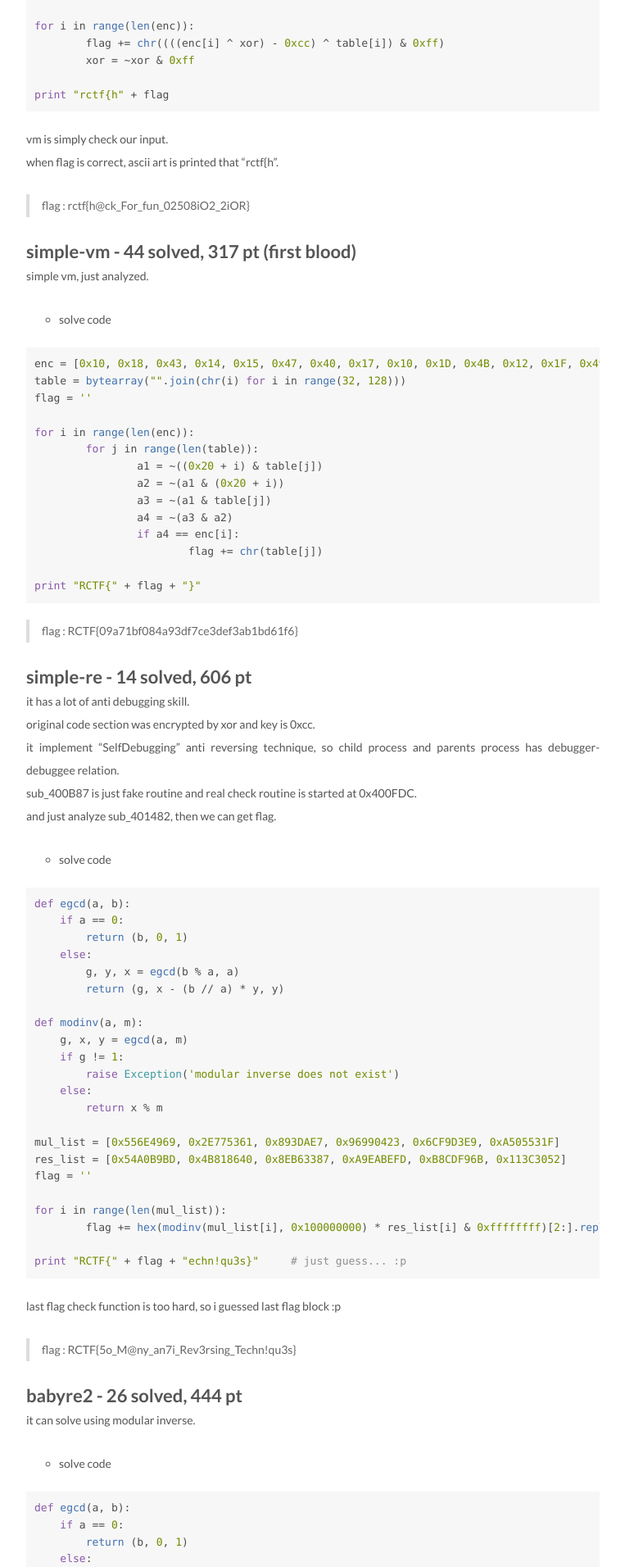
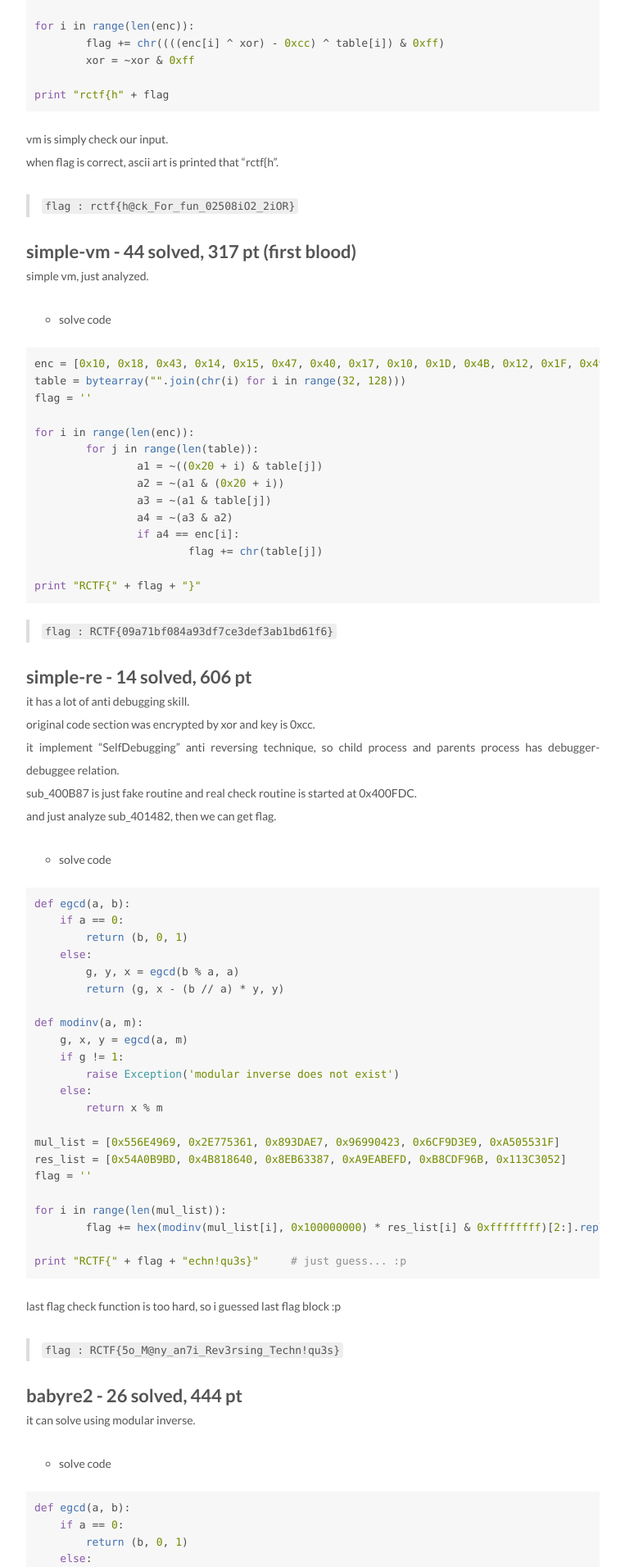
Before and after one commit to 5unKn0wn/5unkn0wn.github.io, a Jekyll site: the page built from _posts/2018-05-21-2018-RCTF-Write-Up.md, in a window 1280 px wide. Shown: the part 2456-4368 px from the top of the page at 82% size, without its empty margins (258-1021 px from the left). Built offline with Jekyll 4.4.1, drawn with Linux system fonts in a browser that asks for light colours.

````diff
--- a/_posts/2018-05-21-2018-RCTF-Write-Up.md
+++ b/_posts/2018-05-21-2018-RCTF-Write-Up.md
@@ -94,7 +94,7 @@ print "rctf{h" + flag
 vm is simply check our input.
 when flag is correct, ascii art is printed that "rctf{h".
 
-> flag : rctf{h@ck_For_fun_02508iO2_2iOR}
+> `flag : rctf{h@ck_For_fun_02508iO2_2iOR}`
 
 # simple-vm - 44 solved, 317 pt (first blood)
 simple vm, just analyzed.
@@ -118,7 +118,7 @@ for i in range(len(enc)):
 print "RCTF{" + flag + "}"
 ```
 
-> flag : RCTF{09a71bf084a93df7ce3def3ab1bd61f6}
+> `flag : RCTF{09a71bf084a93df7ce3def3ab1bd61f6}`
 
 # simple-re - 14 solved, 606 pt
 it has a lot of anti debugging skill.
@@ -156,7 +156,7 @@ print "RCTF{" + flag + "echn!qu3s}"	# just guess... :p
 
 last flag check function is too hard, so i guessed last flag block :p
 
-> flag : RCTF{5o_M@ny_an7i_Rev3rsing_Techn!qu3s}
+> `flag : RCTF{5o_M@ny_an7i_Rev3rsing_Techn!qu3s}`
 
 # babyre2 - 26 solved, 444 pt
 it can solve using modular inverse.
@@ -189,6 +189,6 @@ for i in range(len(mul_list)):
 print flag[:-3]
 ```
 
-> flag : flag{stay_prime_stay_invertible_away_from_bruteforce}
+> `flag : flag{stay_prime_stay_invertible_away_from_bruteforce}`
 
 all source code uploaded in my [github repository](https://github.com/5unKn0wn/ctfs/tree/master/2018/rctf/){:target="_blank"}
````
